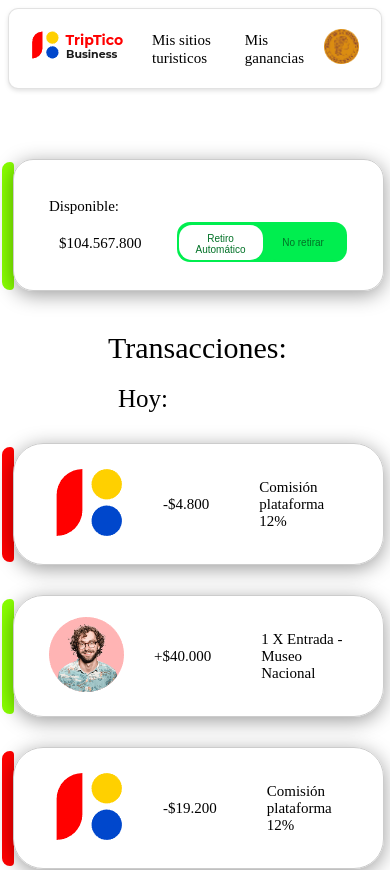
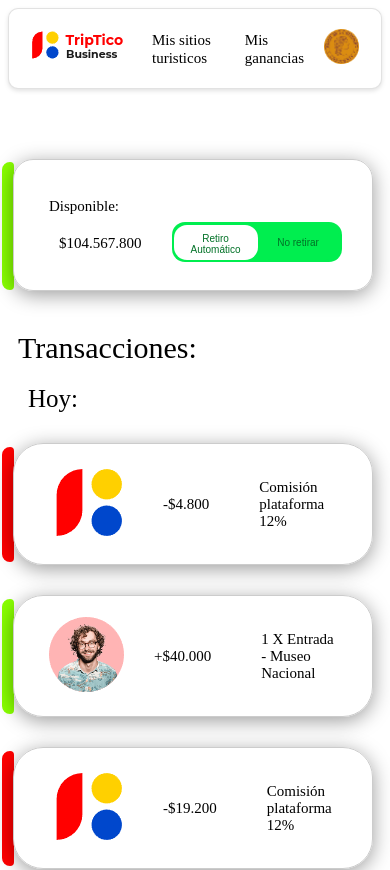
Before and after one commit to gabadabaduu/hackaton, an Angular app: page /app-mis-ganancias in a window 390 px wide. Shown: the top 870 px of the page. Built offline with nearby package versions, Linux system fonts and the light colour scheme.

Commit message:
Mis ganancias con responsive

```diff
--- a/src/app/Modules/Empresa/Paginas/mis-ganancias/css/mis-ganancias3.component.css
+++ b/src/app/Modules/Empresa/Paginas/mis-ganancias/css/mis-ganancias3.component.css
@@ -36,12 +36,12 @@
     }
     .container-disponible1{
         margin-left: 5px;
-        width: 80%;
+        width: 77%;
     }
 
     .container-disponible2{
         margin-left: 5px;
-        width: 80%;
+        width: 77%;
     }
     .numero{
         font-size: 15px;
@@ -56,10 +56,13 @@
     }
     .disponible{
         width: 170px;
-        margin-left: -15px;
+        margin-left: -20px;
     }
     .text-disp, .text-num{
         font-size: 15px;
     }
+    .texto{
+        margin-left: 10px;
+    }
 
 }
```
